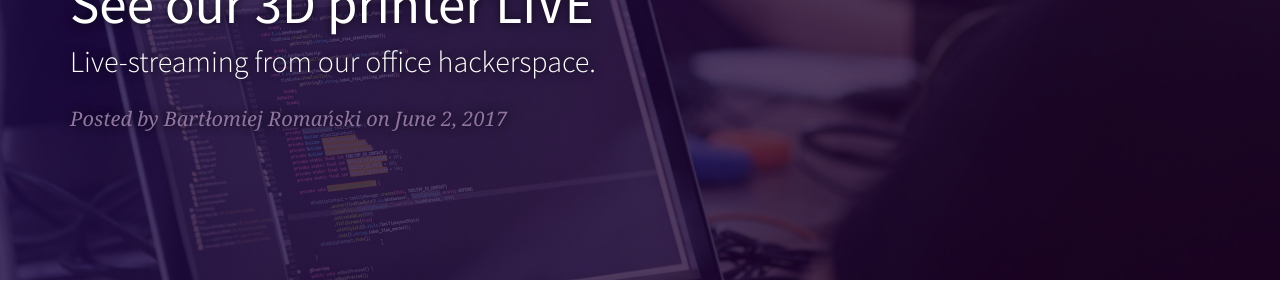
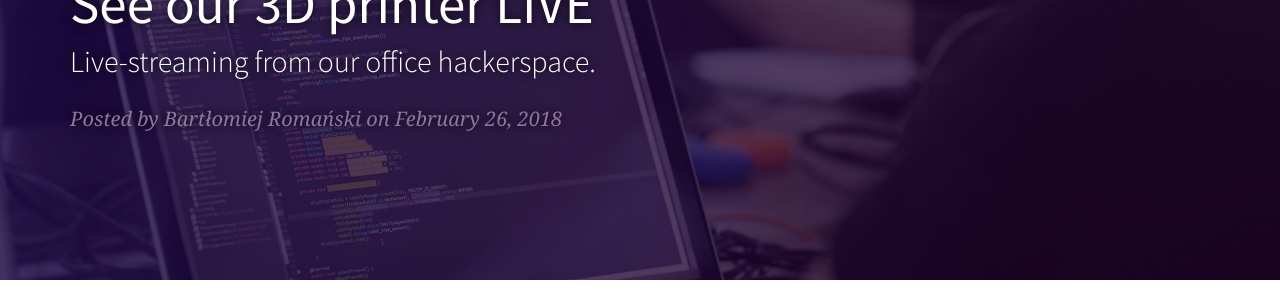
Before and after one commit to RTBHOUSE/techblog, a Jekyll site: the page built from _posts/2018-02-26-3d-printer.markdown, in a window 1280 px wide. Shown: the part 262-553 px from the top of the page. Built offline with Jekyll 4.4.1, drawn with Linux system fonts in a browser that asks for light colours; nearby versions of some CDN libraries; grey boxes are pictures that could not be loaded.

Commit message:
Fix 3d printer post date

```diff
--- a/_posts/2018-02-26-3d-printer.markdown
+++ b/_posts/2018-02-26-3d-printer.markdown
@@ -1,7 +1,7 @@
 ---
 layout: post
 title:  "See our 3D printer LIVE"
-date:   2017-06-02 14:05:00 +0200
+date:   2018-02-26 14:05:00 +0200
 subtitle: "Live-streaming from our office hackerspace."
 author: Bartłomiej Romański <bartlomiej.romanski@rtbhouse.com>
 image: "img/home-bg.jpg"
```
